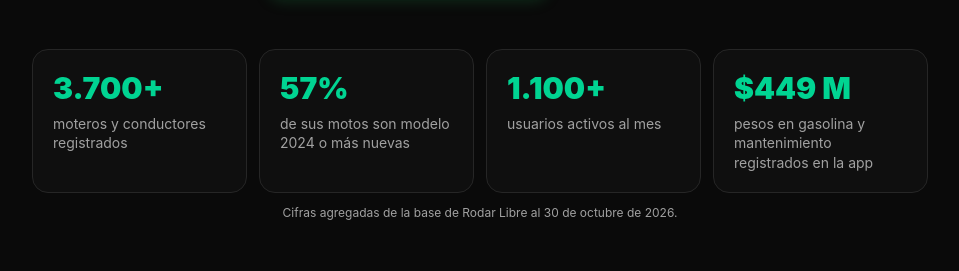
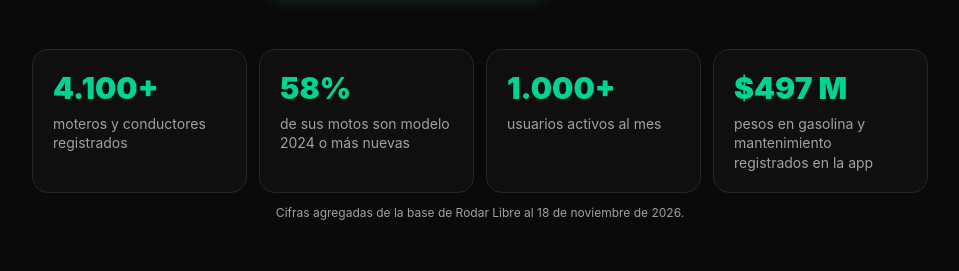
Before and after one commit to RodarLibre/rodar-libre, an Astro site: page /aliados in a window 1280 px wide. Shown: the part 483-754 px from the top of the page, without its empty margins (160-1119 px from the left). Built offline with nearby package versions, Linux system fonts and the light colour scheme; Astro itself is replaced by a stand-in of ours.

Commit message:
Update the /aliados numbers with production data from 2026-11-18
Co-Authored-By: Claude Opus 5.5 <noreply@anthropic.com>

```diff
--- a/src/pages/aliados.astro
+++ b/src/pages/aliados.astro
@@ -7,15 +7,15 @@ const title = "Aliados: talleres, tiendas y clubes de moteros - Rodar Libre"
 const description =
   "Pon tu negocio frente a los moteros que usan Rodar Libre para llevar su moto al día. Planes desde gratis."
 
-// Cifras agregadas de producción al 2026-10-30 (skill consulta-produccion, diagnostico.rb), redondeadas hacia
-// abajo: 3.742 usuarios, 1.771 de 3.089 motos son 2024+, 1.106 con actividad en 30 días, COP 449,8 M en
-// tanqueos y mantenimientos. Actualízalas junto con la fecha cuando se vuelva a medir.
-const statsDate = "30 de octubre de 2026"
+// Cifras agregadas de producción al 2026-11-18 (skill consulta-produccion, diagnostico.rb), redondeadas hacia
+// abajo: 4.132 usuarios sin admins, 1.991 de 3.417 motos activas son 2024+, 1.023 con actividad en 30 días,
+// COP 497,5 M en tanqueos (323,7 M) y mantenimientos (173,8 M). Actualízalas junto con la fecha cuando se vuelva a medir.
+const statsDate = "18 de noviembre de 2026"
 const stats = [
-  { value: "3.700+", label: "moteros y conductores registrados" },
-  { value: "57%", label: "de sus motos son modelo 2024 o más nuevas" },
-  { value: "1.100+", label: "usuarios activos al mes" },
-  { value: "$449 M", label: "pesos en gasolina y mantenimiento registrados en la app" },
+  { value: "4.100+", label: "moteros y conductores registrados" },
+  { value: "58%", label: "de sus motos son modelo 2024 o más nuevas" },
+  { value: "1.000+", label: "usuarios activos al mes" },
+  { value: "$497 M", label: "pesos en gasolina y mantenimiento registrados en la app" },
 ]
 
 const reasons = [
```
